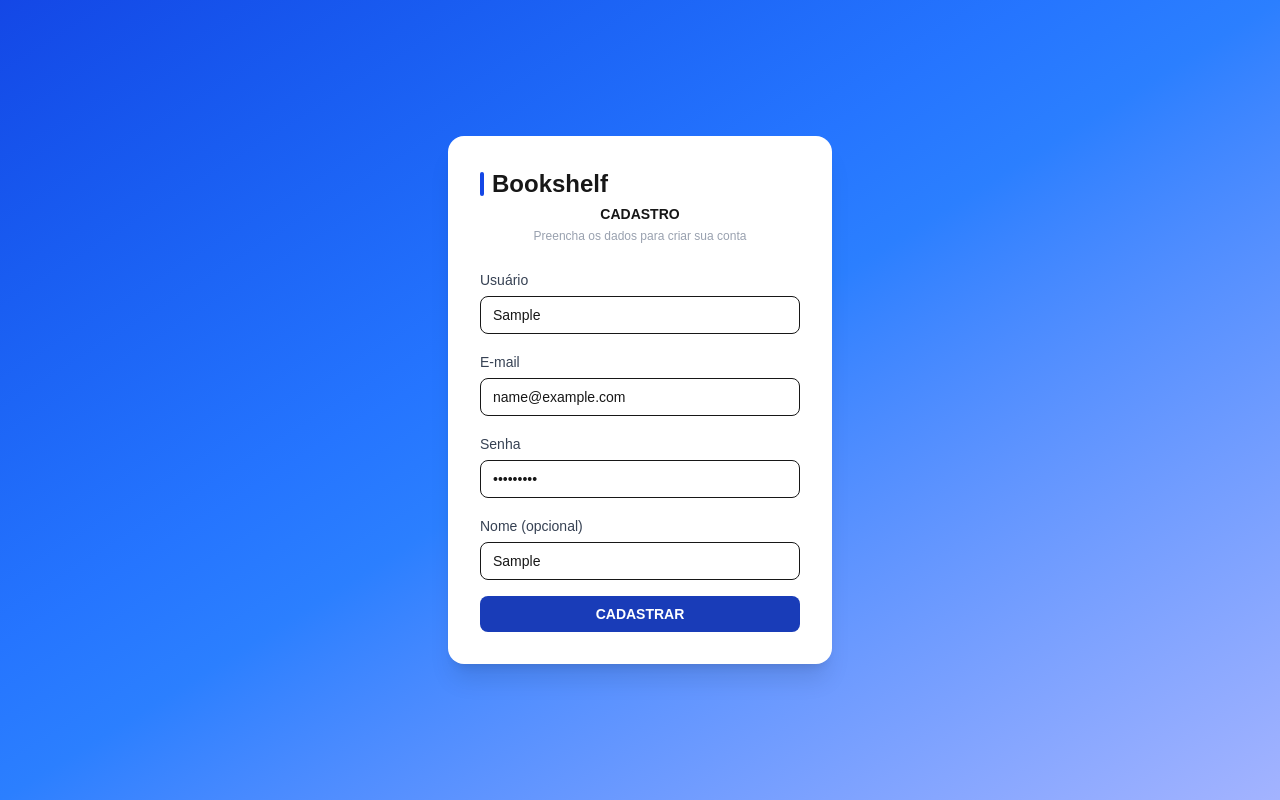
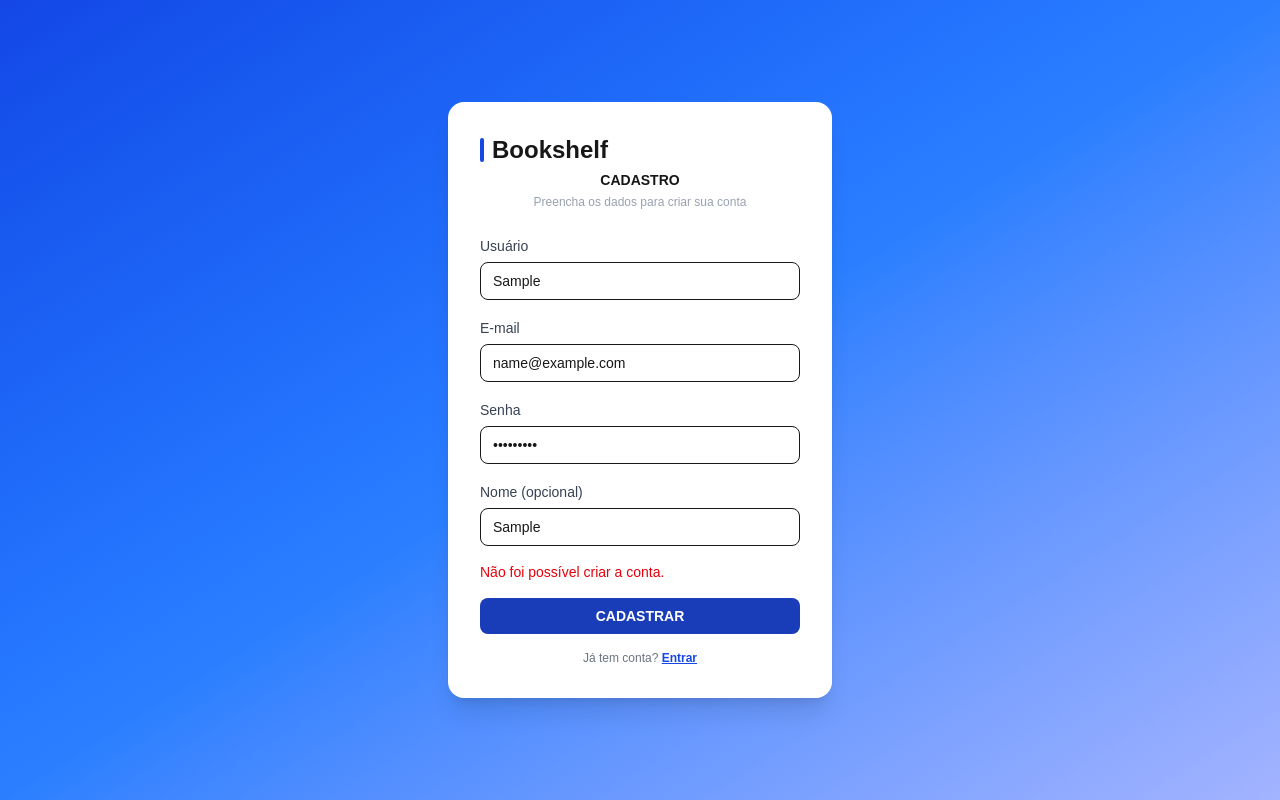
Before and after one commit to bookshelf-app-impacta/bookshelf, a Next.js app in the folder frontend/: page /registro in a window 1280 px wide. Both pictures are taken after typing "Sample", "name@example.com", "Sample123", "Sample" into the empty fields and a click on the button "CADASTRAR". Built offline with nearby package versions, Linux system fonts and the light colour scheme; no server answers.

Commit message:
feat: integra formulário de cadastro com a API e redireciona para home

```diff
--- a/frontend/src/components/features/auth/RegisterForm.tsx
+++ b/frontend/src/components/features/auth/RegisterForm.tsx
@@ -71,6 +71,9 @@ export function RegisterForm() {
             maxLength={30}
             required
           />
+          {fieldErrors.username && (
+            <p className="text-red-600 text-xs mt-1">{fieldErrors.username}</p>
+          )}
         </div>
 
         <div>
@@ -85,6 +88,9 @@ export function RegisterForm() {
             maxLength={255}
             required
           />
+          {fieldErrors.email && (
+            <p className="text-red-600 text-xs mt-1">{fieldErrors.email}</p>
+          )}
         </div>
 
         <div>
@@ -99,6 +105,9 @@ export function RegisterForm() {
             minLength={8}
             required
           />
+          {fieldErrors.password && (
+            <p className="text-red-600 text-xs mt-1">{fieldErrors.password}</p>
+          )}
         </div>
 
         <div>
@@ -111,14 +120,27 @@ export function RegisterForm() {
             className="w-full border rounded-lg px-3 py-2 text-sm mt-1"
             maxLength={80}
           />
+          {fieldErrors.displayName && (
+            <p className="text-red-600 text-xs mt-1">{fieldErrors.displayName}</p>
+          )}
         </div>
+
+        {erro && <p className="text-red-600 text-sm">{erro}</p>}
 
         <button
           type="submit"
-          className="bg-blue-800 text-white rounded-lg py-2 text-sm font-semibold hover:bg-blue-900"
+          disabled={carregando}
+          className="bg-blue-800 text-white rounded-lg py-2 text-sm font-semibold hover:bg-blue-900 disabled:opacity-60"
         >
-          CADASTRAR
+          {carregando ? "Cadastrando..." : "CADASTRAR"}
         </button>
+
+        <p className="text-center text-xs text-gray-500">
+          Já tem conta?{" "}
+          <Link href="/login" className="text-blue-700 font-semibold underline">
+            Entrar
+          </Link>
+        </p>
       </form>
     </div>
   );
```
